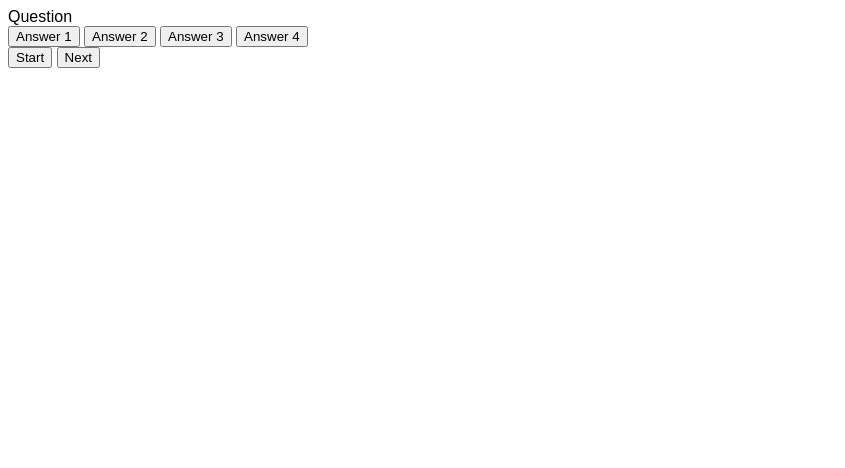
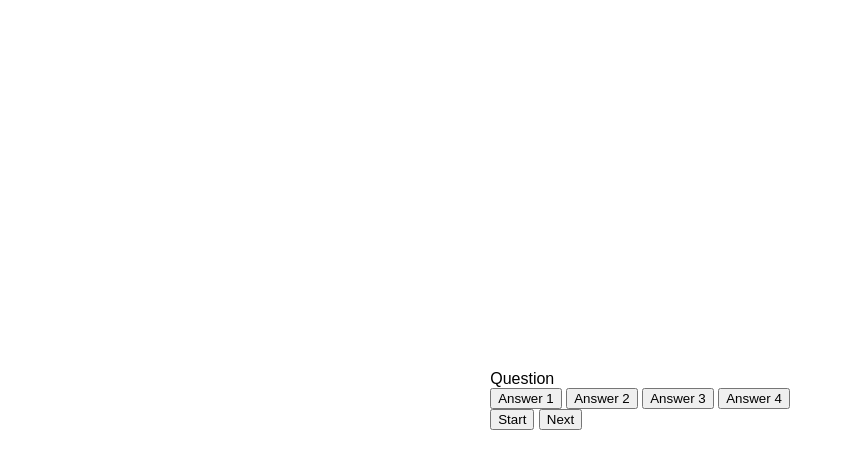
Before and after one commit to Oscar5p/Quizz-Challenge, a plain HTML site: page index.html in a window 1280 px wide. Shown: the whole page, without its empty margins (0-845 px from the left). Drawn offline with Linux system fonts and the light colour scheme.

Commit message:
putting text to the center of the screen

```diff
--- a/style.css
+++ b/style.css
@@ -2,3 +2,20 @@
     box-sizing: border-box;
     font-family: fantasy;
 }
+
+:root {
+    --hue-neutral: 200;
+    --hue-wrong: 0;
+    --hue-correct: 145;
+}
+
+body {
+    padding: 0;
+    margin: 0;
+    display: flex;
+    min-width: 100vw;
+    min-height: 100vh;
+    justify-content: center;
+    align-items: center;
+    background-color: hsl(var(--hue), 100%, 20%);
+}
```
